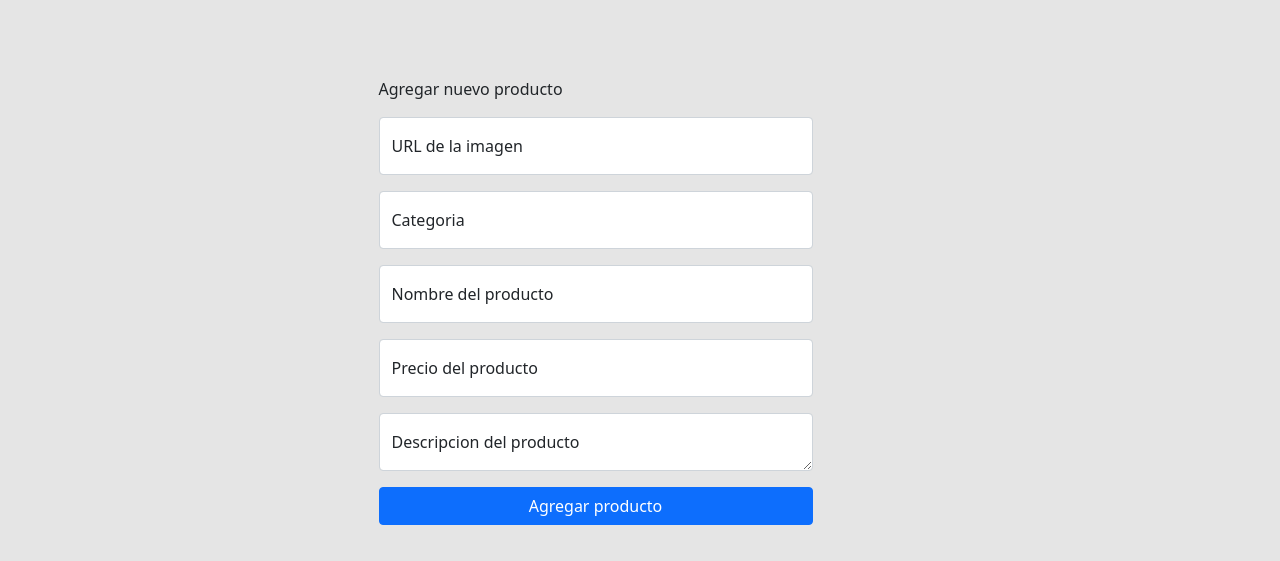
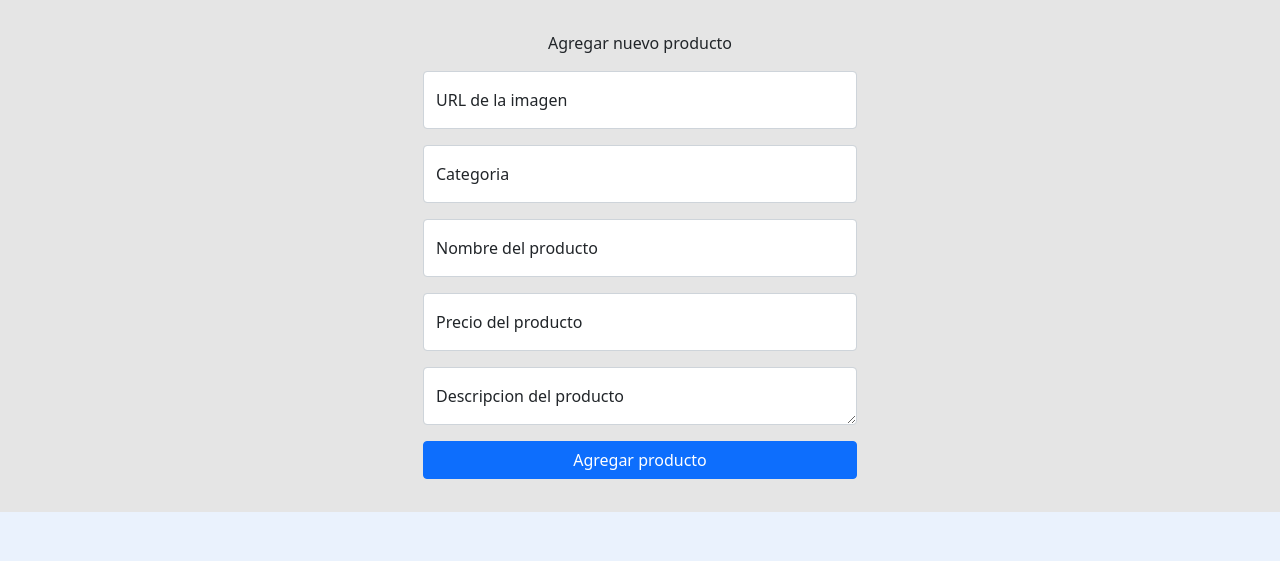
Before and after one commit to gustavomiarka/Challenge-4-E-Commerce, a plain HTML site: page nvo-productos.html in a window 1280 px wide. Shown: the part 59-620 px from the top of the page. Drawn offline with nearby package versions, Linux system fonts and the light colour scheme.

Commit message:
cambios css

```diff
--- a/css/header.css
+++ b/css/header.css
@@ -6,15 +6,18 @@
 
 .d-flex{
     flex-wrap: nowrap!important;
+    display: flex;
+
 }
 
-.btn-admin, .d-flex-admin{
+.d-flex-admin{
     width: 200px!important;
+
 }
 
 .navbar{
     display: flex;
     justify-content:space-between;
-    padding-right: 3rem!important;
+
     width: 100vw;
 }
--- a/css/login.css
+++ b/css/login.css
@@ -25,9 +25,7 @@ main{
     margin-right: -3rem;
 }
 
-.d-flex, .btn{
-    width: 434px;
-}
+
 
 /* Small devices (portrait tablets and large phones, 600px and up) */
 @media only screen and (max-width: 767px) {
--- a/css/nvo.producto.css
+++ b/css/nvo.producto.css
@@ -1,8 +1,24 @@
 main{
-    height: 100vh;
+    display: flex;
+    justify-content:center;
+    padding-top: 5rem;
+    padding-bottom: 5rem;
 }
 
 .nvo-producto__form{
     width: 523px;
     height: 291px;
+    display: flex;
+    flex-direction: column;
+    align-content: center;
+    justify-content: center;
+    align-items: center;
 }
+
+.container__nvo-producto{
+    display: flex;
+    justify-content: center;
+    align-items: center;
+    padding-top: 2rem;
+    padding-bottom: 2rem;
+}
```
Also changed, not shown: index.html (+2 -1 lines), img/search-interface-symbol.png (added).
